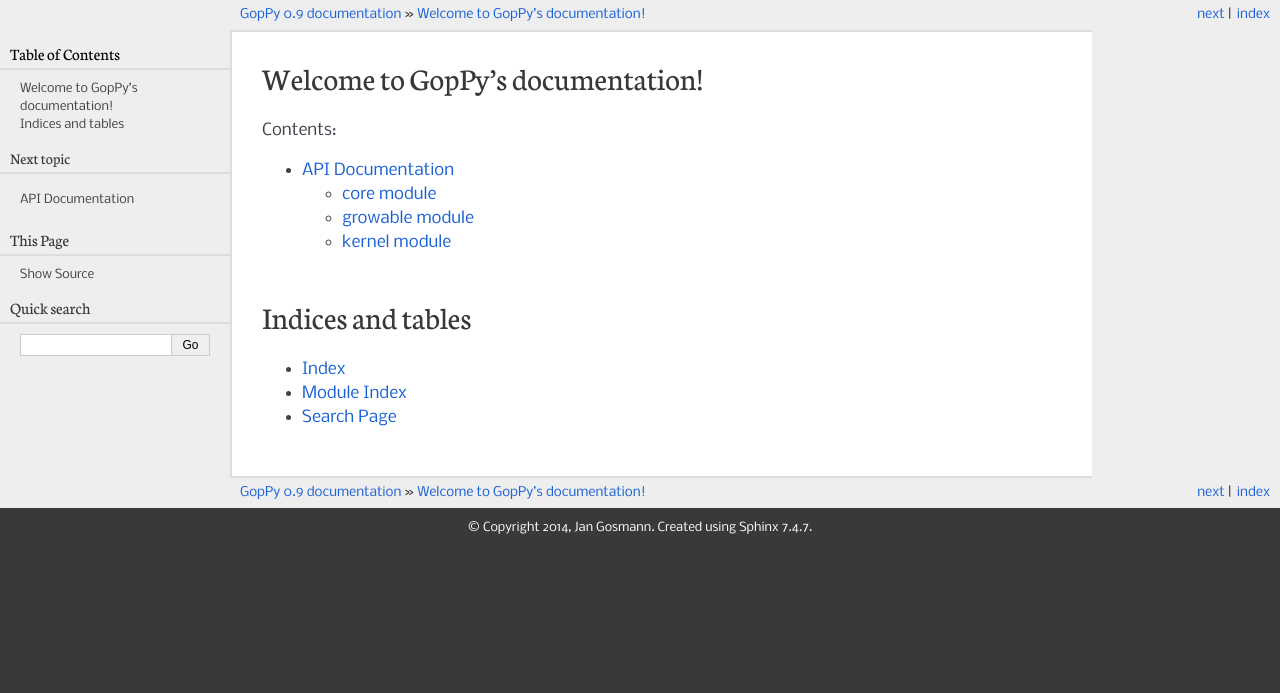
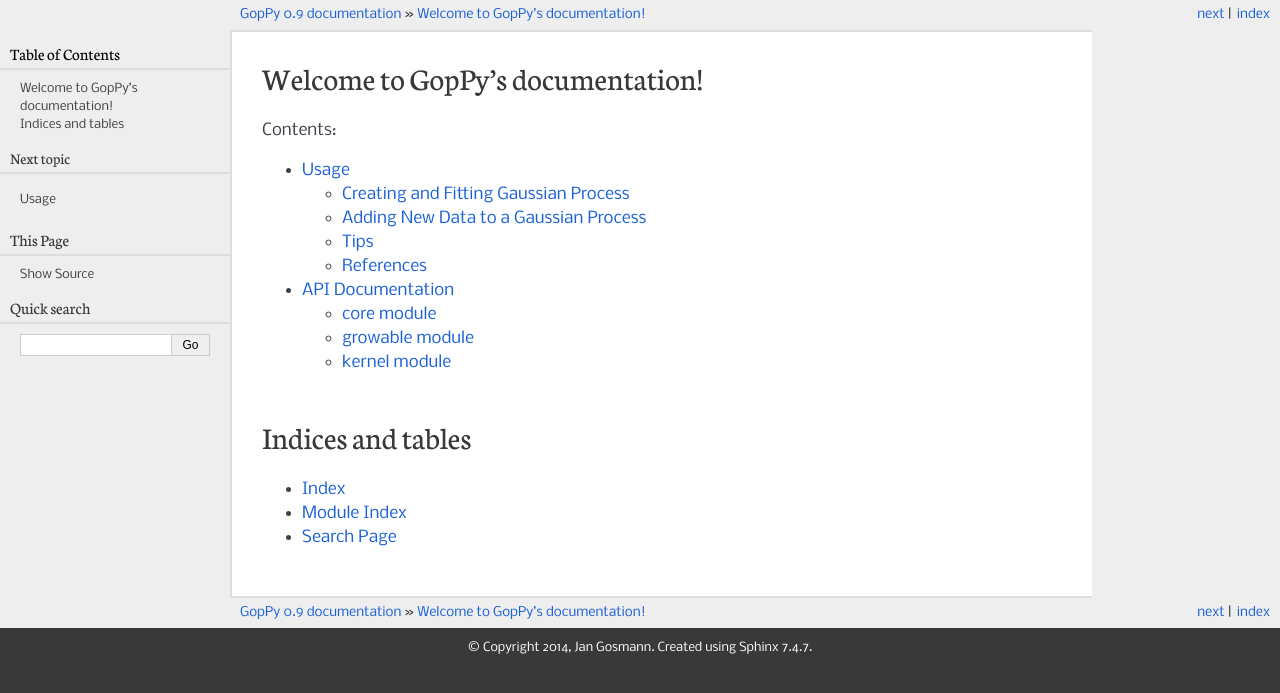
Before and after one commit to jgosmann/goppy, a Sphinx documentation site: the page built from doc/index.rst, in a window 1280 px wide. Shown: the top 693 px of the page. Built offline with Sphinx 7.4.7, drawn with Linux system fonts in a browser that asks for light colours; part of the change alters nothing that is shown.

Commit message:
Add usage documentation.

```diff
--- a/doc/conf.py
+++ b/doc/conf.py
@@ -30,6 +30,7 @@ sys.path.insert(0, os.path.abspath('..'))
 # extensions coming with Sphinx (named 'sphinx.ext.*') or your custom
 # ones.
 extensions = [
+    'matplotlib.sphinxext.plot_directive',
     'sphinx.ext.autodoc',
     'sphinx.ext.autosummary',
     'sphinx.ext.intersphinx',
--- a/doc/index.rst
+++ b/doc/index.rst
@@ -11,6 +11,7 @@ Contents:
 .. toctree::
    :maxdepth: 2
 
+   usage
    api
 
 
--- /dev/null
+++ b/doc/pyplots/usage/add.py
@@ -0,0 +1,16 @@
+from common import *
+test_x = np.linspace(0, 2 * np.pi)
+
+x2 = np.atleast_2d(2 + 2 * np.random.rand(n)).T
+y2 = np.cos(x) + 0.1 * np.random.randn(n, 1)
+
+gp.add(x2, y2)
+
+pred = gp.predict(np.atleast_2d(test_x).T, what=('mean', 'mse'))
+mean = np.squeeze(pred['mean'])  # There is only one output dimension.
+mse = pred['mse']
+
+plt.fill_between(test_x, mean - mse, mean + mse, color=(0.8, 0.8, 1.0))
+plt.plot(test_x, pred['mean'])
+plt.scatter(x, y)
+plt.scatter(x2, y2)
--- /dev/null
+++ b/doc/pyplots/usage/common.py
@@ -0,0 +1,12 @@
+import numpy as np
+np.random.seed(3)  # Make the examples reproducible.
+
+n = 15
+x = np.atleast_2d(2 * np.random.rand(n)).T
+y = np.cos(x) + 0.1 * np.random.randn(n, 1)
+
+
+from goppy import OnlineGP, SquaredExponentialKernel
+
+gp = OnlineGP(SquaredExponentialKernel(0.5), noise_var=0.1)
+gp.fit(x, y)
--- /dev/null
+++ b/doc/pyplots/usage/fit.py
@@ -0,0 +1,12 @@
+from common import *
+
+import matplotlib.pyplot as plt
+
+test_x = np.linspace(0, 2 * np.pi)
+pred = gp.predict(np.atleast_2d(test_x).T, what=('mean', 'mse'))
+mean = np.squeeze(pred['mean'])  # There is only one output dimension.
+mse = pred['mse']
+
+plt.fill_between(test_x, mean - mse, mean + mse, color=(0.8, 0.8, 1.0))
+plt.plot(test_x, pred['mean'])
+plt.scatter(x, y)
--- /dev/null
+++ b/doc/usage.rst
@@ -0,0 +1,67 @@
+Usage
+=====
+
+This section gives a small tutorial of the main functions of GopPy. A basic
+familiarity with Gaussian processes is assumed. Otherwise you might want to take
+a look at [1]_ first (there is also a free online version).
+
+Creating and Fitting Gaussian Process
+-------------------------------------
+
+Let us first create some toy data from a cosine:
+
+.. literalinclude:: pyplots/usage/common.py
+   :lines: 1, 3-6
+
+The orientation of data matrices used by GopPy is samples (rows) times
+dimensions (columns). Here we use one-dimensional input and output spaces.
+Hence, both arrays have 15 rows and 1 column. This is the same way
+`scikit-learn <http://scikit-learn.org>`_ handles data.
+
+Then we create a Gaussian process using a squared exponential kernel with
+a length scale of 0.5. We also use a noise variance of 0.1. The process is
+fitted to the data using the :meth:`.OnlineGP.fit` method:
+
+.. literalinclude:: pyplots/usage/common.py
+   :lines: 9-12
+
+After fitting we can use the Gaussian process to make predictions about the
+mean function and obtain the associated uncertainty:
+
+.. literalinclude:: pyplots/usage/fit.py
+
+.. plot:: pyplots/usage/fit.py
+
+Adding New Data to a Gaussian Process
+-------------------------------------
+
+When further data is obtained this can be added easily to the Gaussian process
+by using the :meth:`.OnlineGP.add` method:
+
+.. literalinclude:: pyplots/usage/add.py
+   :lines: 4-
+
+.. plot:: pyplots/usage/add.py
+
+If you would call the :meth:`.OnlineGP.fit` method multiple times, the process
+would be retrained discarding previous data instead of adding new data. You may
+also use :meth:`.OnlineGP.add` for the initial training without ever calling
+:meth:`.OnlineGP.fit`.
+
+Tips
+----
+
+* If you know how many samples will be added overall to the Gaussian process, it
+  can be more efficient to pass this number as ``expected_size`` to the
+  :class:`.OnlineGP` constructor on creation.
+* You can also predict first order derivatives. Take a look at the
+  documentation of :meth:`.OnlineGP.fit`.
+* You can also calculate the log likelihood and the derivative of the log
+  likelihood. Take a look at the documentation of
+  :meth:`.OnlineGP.calc_log_likelihood`.
+
+References
+----------
+
+.. [1] Rasmussen, C E, and C K I Williams. Gaussian Processes for
+   Machine Learning. MIT Press, 2006. http://www.gaussianprocess.org/gpml/
```
